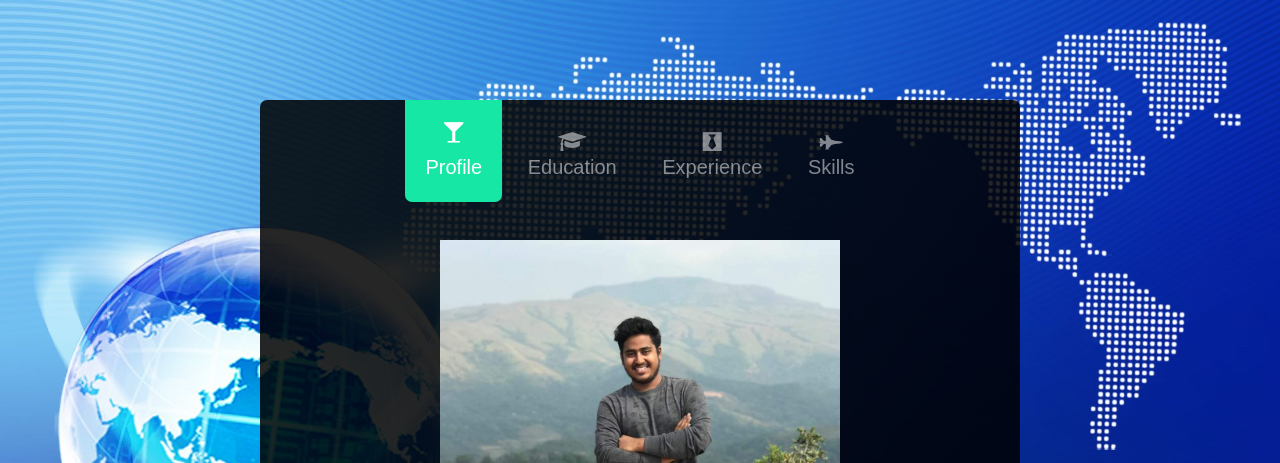
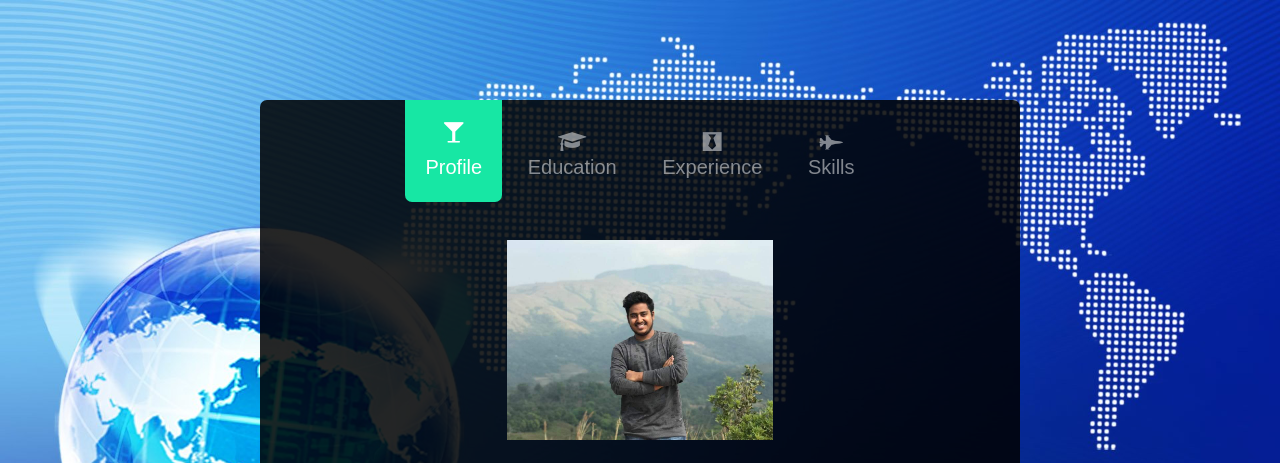
Before and after one commit to shashankpanguluri/saishashank_panguluri, a plain HTML site: page index.html in a window 1280 px wide. Shown: the top 463 px of the page. Drawn offline with Linux system fonts and the light colour scheme; files whose address does not match are found by name.

Commit message:
Update index.html

```diff
--- a/index.html
+++ b/index.html
@@ -83,7 +83,7 @@
 					<div class="row row-bottom-padded-sm">
 						<div class="col-md-12">
 							<figure>
-								<img src="images/image_profile.jpg" alt="Profile pic" ;width="300px" ; height="300px">
+								<img src="images/image_profile.jpg" alt="Profile pic" ;width="200px" ; height="200px">
 							</figure>
 							<h1>Sai Shashank Panguluri</h1>
 							<p>Born and completed UG in <a href="#">India</a>. Interested in Computer Science
```
